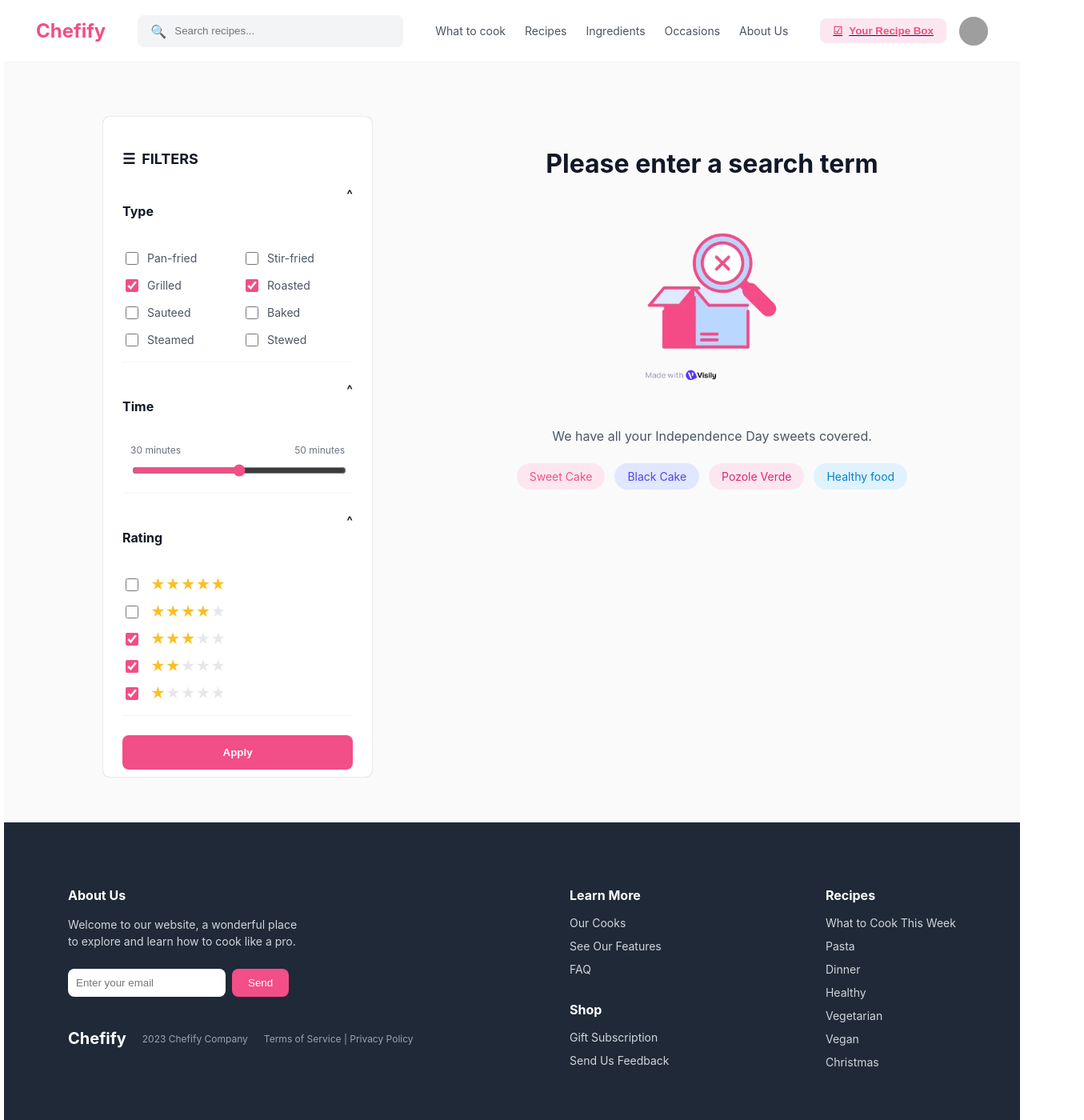
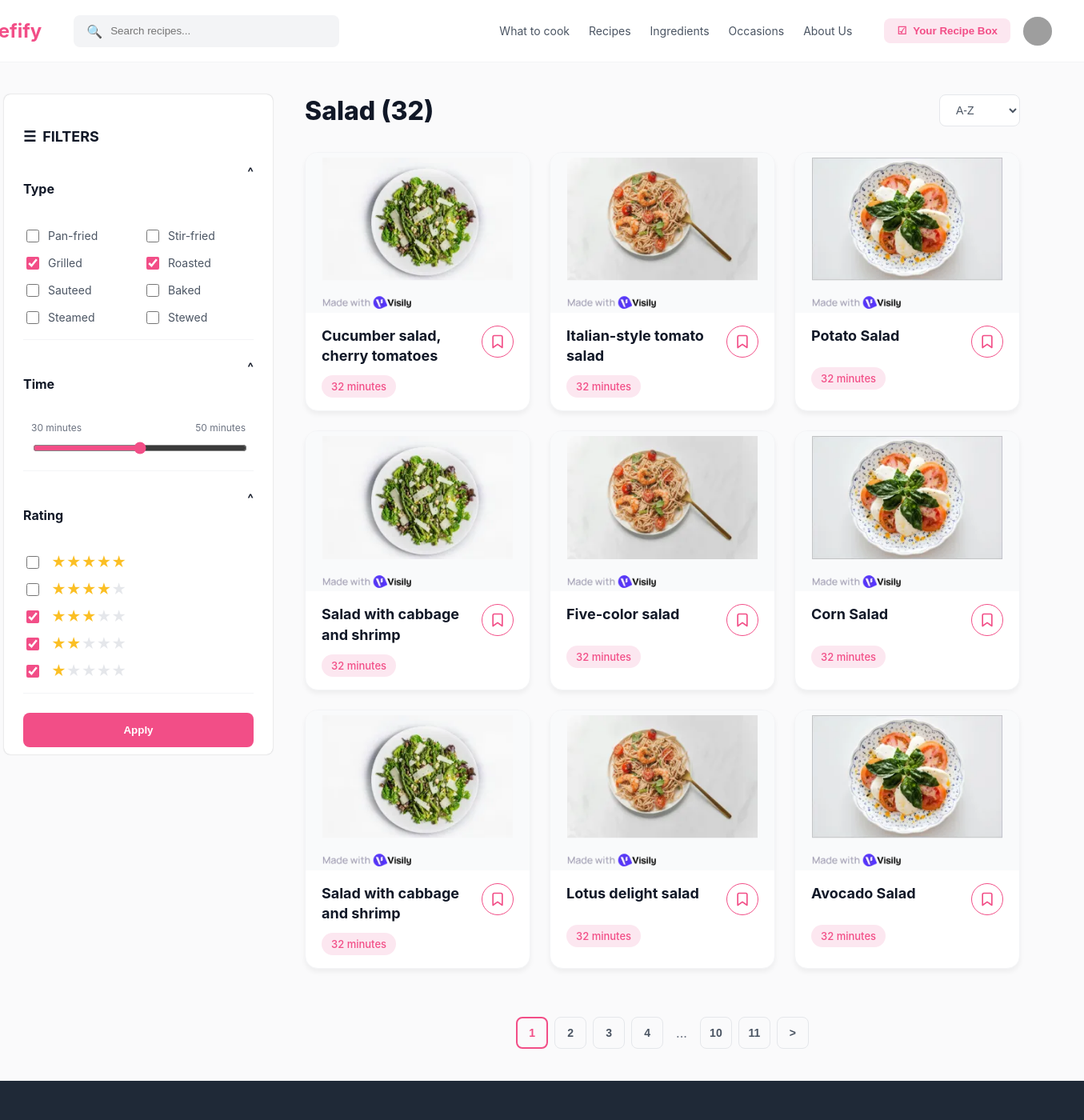
Before and after one commit to MinhKiet05/PTGDUD-tuan08, a React (Vite) app: page /search in a window 1280 px wide. Shown: the top 1400 px of the page at 80% size, 1355 px wide, since content can reach past the window. Built offline with nearby package versions, Linux system fonts and the light colour scheme; grey boxes are pictures that could not be loaded.

Commit message:
xong lab 3

```diff
--- a/src/pages/searchPage/SearchPage.jsx
+++ b/src/pages/searchPage/SearchPage.jsx
@@ -1,24 +1,33 @@
 import React, { useState, useEffect } from 'react';
-import { useSearchParams, useNavigate } from 'react-router-dom';
+import { useSearchParams, useNavigate, Link } from 'react-router-dom';
 import styles from './searchPage.module.css';
-import noResultImg from '../../../public/visily-image-105.webp'
-import { Link } from 'react-router-dom';
-import Footer from '../../components/footer/Footer';
+import Footer from '../../components/footer/Footer'; // Nhớ check lại đường dẫn này
+import Card from '../../components/card/Card'; // Import component Card bạn đã tạo ở bài trước
+
+// Dữ liệu giả lập cho 9 thẻ kết quả
+const mockSaladRecipes = [
+  { id: 1, title: 'Cucumber salad, cherry tomatoes', time: '32 minutes',image: '/visily-image-121.webp'},
+  { id: 2, title: 'Italian-style tomato salad', time: '32 minutes', image: '/visily-image-122.webp' },
+  { id: 3, title: 'Potato Salad', time: '32 minutes', image: '/visily-image-123.webp' },
+  { id: 4, title: 'Salad with cabbage and shrimp', time: '32 minutes', image: '/visily-image-121.webp' },
+  { id: 5, title: 'Five-color salad', time: '32 minutes', image: '/visily-image-122.webp' },
+  { id: 6, title: 'Corn Salad', time: '32 minutes', image: '/visily-image-123.webp' },
+  { id: 7, title: 'Salad with cabbage and shrimp', time: '32 minutes', image: '/visily-image-121.webp' },
+  { id: 8, title: 'Lotus delight salad', time: '32 minutes', image: '/visily-image-122.webp' },
+  { id: 9, title: 'Avocado Salad', time: '32 minutes', image: '/visily-image-123.webp' },
+];
+
 const SearchPage = () => {
-  // Lấy dữ liệu từ URL
   const [searchParams] = useSearchParams();
   const query = searchParams.get('name') || '';
   const navigate = useNavigate();
 
-  // State cho thanh search trên chính trang SearchPage
   const [localSearch, setLocalSearch] = useState(query);
 
-  // Cập nhật lại thanh search nếu URL thay đổi
   useEffect(() => {
     setLocalSearch(query);
   }, [query]);
 
-  // Cho phép tìm kiếm tiếp từ trang này
   const handleSearch = (e) => {
     if (e.key === 'Enter' && localSearch.trim()) {
       navigate(`/search?name=${encodeURIComponent(localSearch)}`);
@@ -54,7 +63,7 @@
           <li>About Us</li>
         </ul>
 
-        <Link to="/recipe-box">
+        <Link to="/recipe-box" style={{ textDecoration: 'none' }}>
           <div className={styles.headerActions}>
             <button className={styles.recipeBoxBtn}>
               <span className={styles.checkIcon}>☑</span> Your Recipe Box
@@ -67,13 +76,12 @@
       {/* MAIN CONTENT */}
       <main className={styles.mainContent}>
 
-        {/* SIDEBAR FILTER */}
+        {/* SIDEBAR FILTER (Giữ nguyên cấu trúc tuyệt đối absolute như cũ) */}
         <aside className={styles.container}>
           <h3 className={styles.filterTitle}>
             <span className={styles.menuIcon}>☰</span> FILTERS
           </h3>
 
-          {/* Type Filter */}
           <div className={styles.filterSection}>
             <div className={styles.sectionHeader}>
               <h4>Type</h4>
@@ -91,7 +99,6 @@
             </div>
           </div>
 
-          {/* Time Filter */}
           <div className={styles.filterSection}>
             <div className={styles.sectionHeader}>
               <h4>Time</h4>
@@ -106,7 +113,6 @@
             </div>
           </div>
 
-          {/* Rating Filter */}
           <div className={styles.filterSection}>
             <div className={styles.sectionHeader}>
               <h4>Rating</h4>
@@ -129,28 +135,47 @@
           <button className={styles.applyBtn}>Apply</button>
         </aside>
 
-        {/* EMPTY STATE RESULTS - HIỂN THỊ TỪ KHÓA ĐỘNG */}
-        <div className={styles.emptyState}>
-          <h2>
-            {query
-              ? `Sorry, no results were found for “${query}”`
-              : "Please enter a search term"}
-          </h2>
-          <img src={noResultImg} alt="No results" className={styles.emptyImage} />
-          <p>We have all your Independence Day sweets covered.</p>
+        {/* RESULTS SECTION (Thay thế cho emptyState cũ) */}
+        <div className={styles.resultsContainer}>
+          {/* Header của phần kết quả */}
+          <div className={styles.resultsHeader}>
+            <h1 className={styles.resultsTitle}>Salad (32)</h1>
+            <select className={styles.sortSelect}>
+              <option value="az">A-Z</option>
+              <option value="za">Z-A</option>
+              <option value="newest">Newest</option>
+            </select>
+          </div>
 
-          <div className={styles.tagsContainer}>
-            <span className={styles.tag}>Sweet Cake</span>
-            <span className={styles.tag}>Black Cake</span>
-            <span className={styles.tag}>Pozole Verde</span>
-            <span className={styles.tag}>Healthy food</span>
+          {/* Grid hiển thị danh sách Card */}
+          <div className={styles.recipeGrid}>
+            {mockSaladRecipes.map((recipe) => (
+              <Card
+                key={recipe.id}
+                image={recipe.image}
+                title={recipe.title}
+                time={recipe.time}
+              />
+            ))}
+          </div>
+
+          {/* Phân trang */}
+          <div className={styles.pagination}>
+            <button className={styles.pageBtn}>1</button>
+            <button className={styles.pageBtn}>2</button>
+            <button className={styles.pageBtn}>3</button>
+            <button className={styles.pageBtn}>4</button>
+            <span className={styles.pageDots}>...</span>
+            <button className={styles.pageBtn}>10</button>
+            <button className={styles.pageBtn}>11</button>
+            <button className={styles.pageArrow}>&gt;</button>
           </div>
         </div>
 
       </main>
 
       {/* FOOTER */}
-              <Footer></Footer>
+      <Footer />
     </div>
   );
 };
--- a/src/pages/searchPage/SearchPage.module.css
+++ b/src/pages/searchPage/SearchPage.module.css
@@ -1,3 +1,6 @@
+/* =========================================
+   GENERAL PAGE LAYOUT
+   ========================================= */
 .pageWrapper {
   font-family: 'Inter', sans-serif;
   color: #111827;
@@ -6,7 +9,9 @@
   flex-direction: column;
 }
 
-/* HEADER */
+/* =========================================
+   HEADER
+   ========================================= */
 .header {
   display: flex;
   align-items: center;
@@ -80,25 +85,28 @@
   background-color: #e5e7eb;
 }
 
-/* MAIN CONTENT */
+/* =========================================
+   MAIN CONTENT (FLEXBOX LAYOUT)
+   ========================================= */
 .mainContent {
-  position: relative; /* Quan trọng: Để .container tính tọa độ absolute dựa trên thẻ main này */
   flex: 1;
-  min-height: 950px; /* Đảm bảo main đủ cao để chứa bộ lọc 825px */
   background-color: #fafafb;
+  display: flex;
+  align-items: flex-start; /* Giữ các phần tử ở trên cùng, không bị kéo giãn */
+  padding: 40px 80px;
+  gap: 40px; /* Khoảng cách giữa Sidebar và Results */
 }
 
-/* SIDEBAR FILTER - ĐÚNG YÊU CẦU */
+/* =========================================
+   SIDEBAR FILTER
+   ========================================= */
 .container {
-  position: absolute;
-  top: 68px;
-  left: 124px;
   width: 336px;
+  flex-shrink: 0; /* Quan trọng: Ngăn không cho sidebar bị bóp méo khi màn hình nhỏ */
   height: 825px;
-  background: #FFFFFFFF;
+  background: #ffffff;
   border-radius: 8px;
   box-shadow: 0px 0px 1px #171a1f26, 0px 0px 2px #171a1f33;
-  /* Bổ sung thêm để dàn layout bên trong */
   padding: 24px;
   box-sizing: border-box;
   display: flex;
@@ -143,7 +151,6 @@
   cursor: pointer;
 }
 
-/* Custom checkbox color */
 input[type="checkbox"] {
   accent-color: #f24e87;
   width: 16px;
@@ -194,7 +201,7 @@
 }
 
 .applyBtn {
-  margin-top: auto; /* Đẩy nút xuống dưới cùng của container */
+  margin-top: auto; /* Tự động đẩy nút Apply xuống dưới cùng */
   background-color: #f24e87;
   color: white;
   border: none;
@@ -205,46 +212,85 @@
   width: 100%;
 }
 
-/* EMPTY STATE */
-.emptyState {
-  /* Vì sidebar absolute chiếm 124px + 336px = 460px. Ta đẩy nội dung qua bên phải */
-  margin-left: 500px;
-  padding: 80px 40px;
-  text-align: center;
+/* =========================================
+   RESULTS CONTAINER (Bên phải)
+   ========================================= */
+.resultsContainer {
+  flex: 1; /* Tự động chiếm toàn bộ không gian còn lại bên phải */
+  max-width: 1000px;
 }
 
-.emptyState h2 {
-  font-size: 32px;
-  font-weight: 700;
-  margin-bottom: 40px;
+.resultsHeader {
+  display: flex;
+  justify-content: space-between;
+  align-items: center;
+  margin-bottom: 32px;
 }
 
-.emptyImage {
-  width: 200px;
-  margin-bottom: 24px;
+.resultsTitle {
+  font-size: 32px;
+  font-weight: 800;
+  color: #111827;
+  margin: 0;
 }
 
-.emptyState p {
+.sortSelect {
+  padding: 10px 16px;
+  border-radius: 8px;
+  border: 1px solid #e5e7eb;
+  background-color: white;
   color: #4b5563;
-  margin-bottom: 24px;
+  font-size: 14px;
+  outline: none;
+  cursor: pointer;
 }
 
-.tagsContainer {
+/* Lưới hiển thị Card - CHIA 3 CỘT */
+.recipeGrid {
+  display: grid;
+  grid-template-columns: repeat(3, 1fr);
+  gap: 24px;
+  margin-bottom: 60px;
+}
+
+/* =========================================
+   PAGINATION (Phân trang dưới cùng)
+   ========================================= */
+.pagination {
   display: flex;
   justify-content: center;
-  gap: 12px;
+  align-items: center;
+  gap: 8px;
 }
 
-.tag {
-  background-color: #fce7f0; /* Hoặc màu tùy biến theo ảnh */
+.pageBtn, .pageArrow {
+  width: 40px;
+  height: 40px;
+  display: flex;
+  justify-content: center;
+  align-items: center;
+  background-color: transparent;
+  border: 1px solid #e5e7eb;
+  border-radius: 8px;
+  color: #4b5563;
+  font-size: 14px;
+  font-weight: 600;
+  cursor: pointer;
+  transition: all 0.2s;
+}
+
+/* Đánh dấu trang 1 (hoặc active) bằng viền màu hồng theo ảnh */
+.pageBtn:first-child {
+  border: 2px solid #f24e87;
   color: #f24e87;
-  padding: 8px 16px;
-  border-radius: 20px;
-  font-size: 14px;
-  cursor: pointer;
 }
-.tag:nth-child(2) { background-color: #e0e7ff; color: #4f46e5; }
-.tag:nth-child(3) { background-color: #fce7f0; color: #db2777; }
-.tag:nth-child(4) { background-color: #e0f2fe; color: #0284c7; }
 
-/* FOOTER */
+.pageBtn:hover, .pageArrow:hover {
+  border-color: #d1d5db;
+  background-color: #f9fafb;
+}
+
+.pageDots {
+  color: #6b7280;
+  padding: 0 8px;
+}
```
Also changed, not shown: minhChung/lab_03.png (added).
